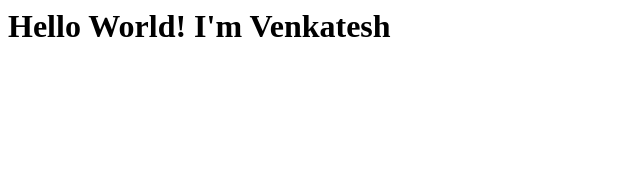
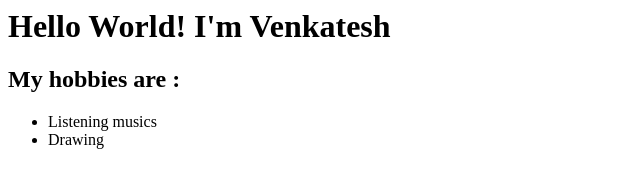
Before and after one commit to Venkatesh-Godgenpalli01/venkatesh120, a plain HTML site: page index.html in a window 1280 px wide. Shown: the whole page, without its empty margins (0-640 px from the left). Drawn offline with Linux system fonts and the light colour scheme.

Commit message:
listed hobbies.

```diff
--- a/index.html
+++ b/index.html
@@ -4,5 +4,10 @@
   </head>
   <body>
     <h1>Hello World! I'm Venkatesh </h1>
+  <h2>  My hobbies are : </h2>
+  <ul>
+  <li>Listening musics</li>
+  <li>Drawing</li>
+  </ul>
   </body>
 </html>
```
